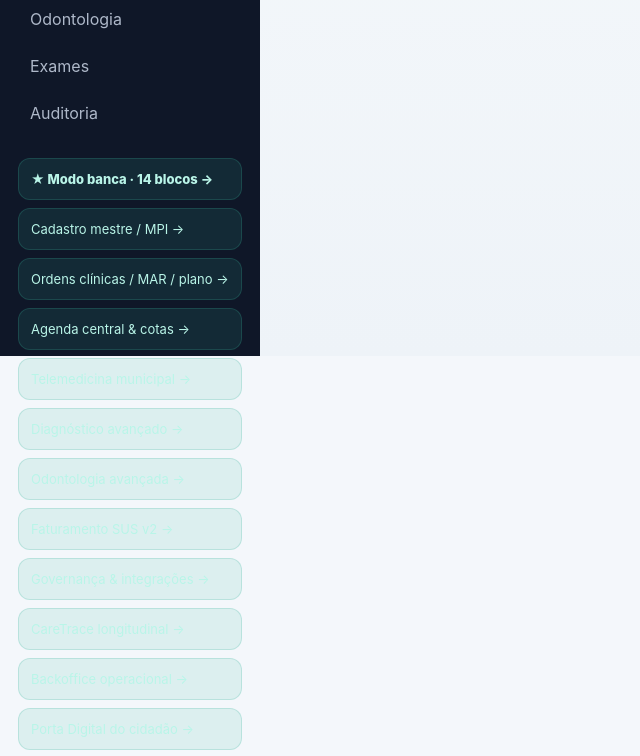
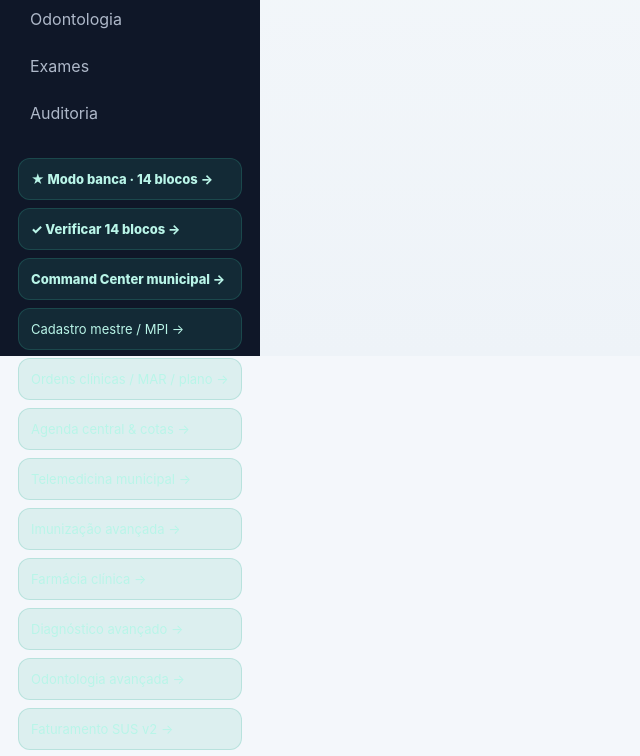
Before and after one commit to felipemenezes25000-spec/teste-de-jundiai-definitivo, a plain HTML site: page src/Jundiai.Api/wwwroot/index.html in a window 1280 px wide. Shown: the part 444-1200 px from the top of the page, without its empty margins (0-640 px from the left). Drawn offline with Linux system fonts and the light colour scheme; no server answers.

Commit message:
feat: adiciona novos cockpits ao menu principal

```diff
--- a/src/Jundiai.Api/wwwroot/index.html
+++ b/src/Jundiai.Api/wwwroot/index.html
@@ -30,10 +30,14 @@
       </nav>
       <div style="display:grid;gap:8px;margin-top:auto">
         <a class="acs-link" style="margin-top:0;font-weight:800" href="/poc.html">★ Modo banca · 14 blocos →</a>
+        <a class="acs-link" style="margin-top:0;font-weight:800" href="/verification.html">✓ Verificar 14 blocos →</a>
+        <a class="acs-link" style="margin-top:0;font-weight:800" href="/command-center.html">Command Center municipal →</a>
         <a class="acs-link" style="margin-top:0" href="/registration.html">Cadastro mestre / MPI →</a>
         <a class="acs-link" style="margin-top:0" href="/clinical-ops.html">Ordens clínicas / MAR / plano →</a>
         <a class="acs-link" style="margin-top:0" href="/agenda.html">Agenda central & cotas →</a>
         <a class="acs-link" style="margin-top:0" href="/telemedicine.html">Telemedicina municipal →</a>
+        <a class="acs-link" style="margin-top:0" href="/immunization-v2.html">Imunização avançada →</a>
+        <a class="acs-link" style="margin-top:0" href="/pharmacy-care.html">Farmácia clínica →</a>
         <a class="acs-link" style="margin-top:0" href="/diagnostics.html">Diagnóstico avançado →</a>
         <a class="acs-link" style="margin-top:0" href="/dental-v2.html">Odontologia avançada →</a>
         <a class="acs-link" style="margin-top:0" href="/billing-v2.html">Faturamento SUS v2 →</a>
```
